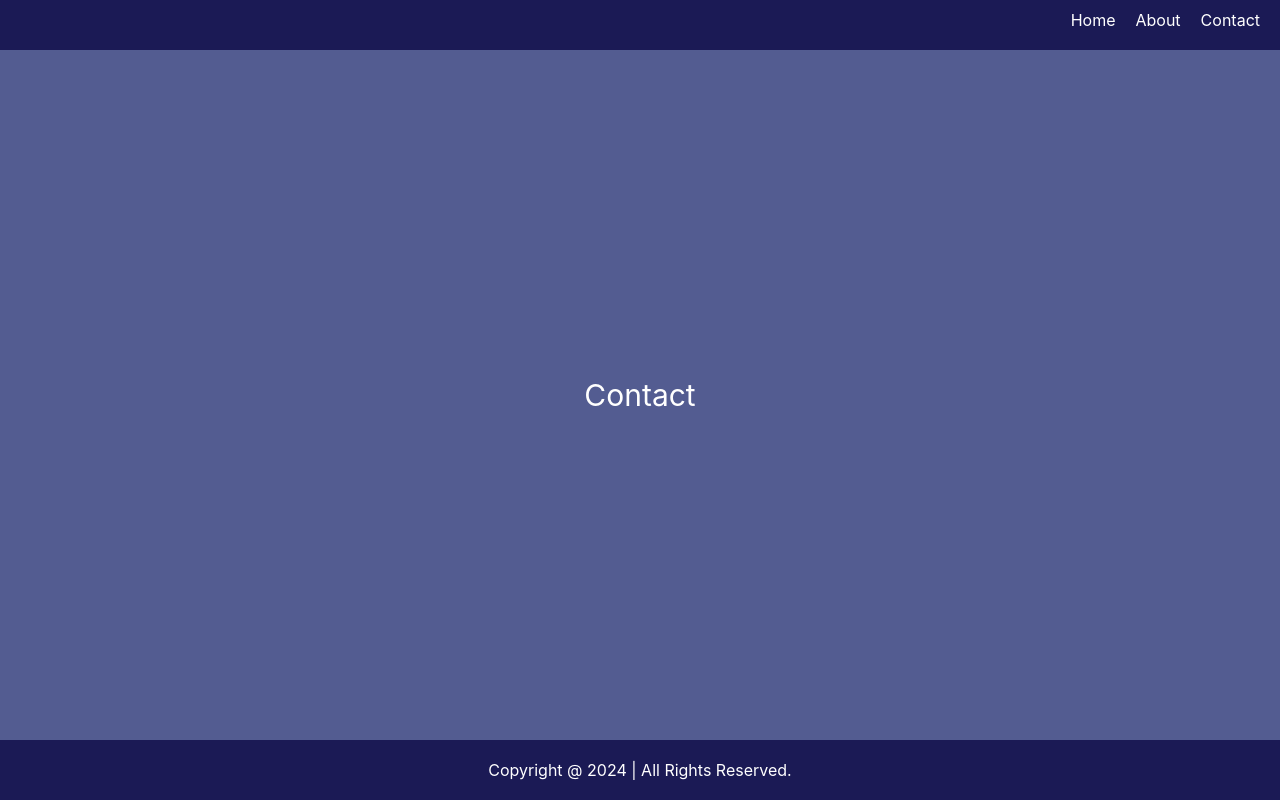
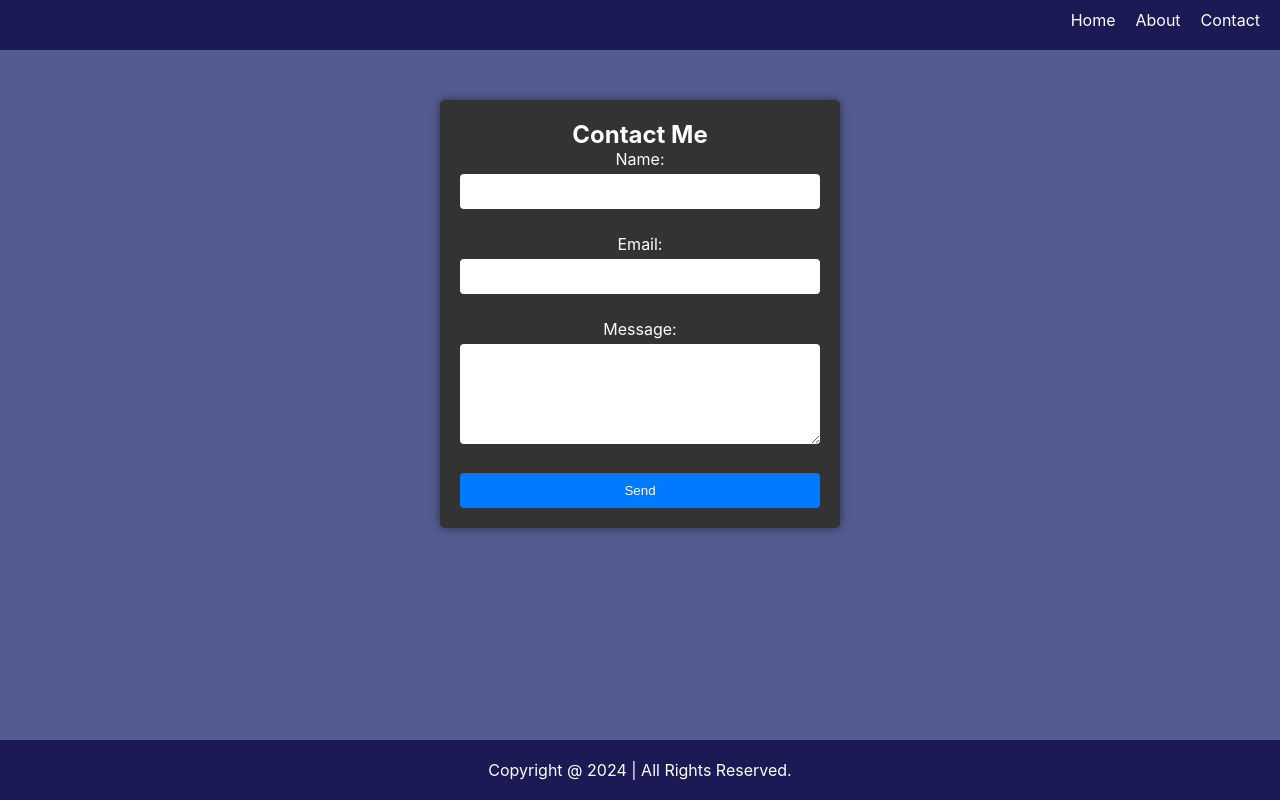
Before and after one commit to ian7525/portfolio, a React (Create React App) app: page /portfolio/contact in a window 1280 px wide. Built offline with nearby package versions, Linux system fonts and the light colour scheme.

Commit message:
Add TypeWriter module and update Contact page

```diff
--- a/package.json
+++ b/package.json
@@ -18,6 +18,7 @@
     "react-scripts": "5.0.1",
     "styled-components": "^6.1.8",
     "typescript": "^4.9.5",
+    "typewriter-effect": "^2.21.0",
     "web-vitals": "^2.1.4"
   },
   "scripts": {
--- a/src/pages/Contact.tsx
+++ b/src/pages/Contact.tsx
@@ -1,21 +1,100 @@
-import React from 'react'
+import React, { useState } from 'react'
 import styled from 'styled-components'
 
 const Container = styled.div`
-  display: flex;
-  flex-direction: column;
-  align-items: left;
-  justify-content: center;
+  background-color: #333;
+  padding: 20px;
+  color: white;
+  max-width: 400px;
+  margin: 50px auto;
+  border-radius: 5px;
+  box-shadow: 0px 0px 10px rgba(0, 0, 0, 0.5);
 
-  font-size: 30px;
+  h2 {
+    text-align: center;
+  }
+`
+
+const FromGroup = styled.div`
+  margin-bottom: 15px;
+  label {
+    display: block;
+    margin-bottom: 5px;
+  }
+
+  input,
+  textarea {
+    width: 100%;
+    padding: 10px;
+    margin-bottom: 10px;
+    border: none;
+    border-radius: 4px;
+  }
+
+  textarea {
+    height: 100px;
+  }
+`
+
+const EmailSubmit = styled.button`
+  background-color: #007bff;
   color: white;
+  border: none;
+  padding: 10px 20px;
+  border-radius: 4px;
+  cursor: pointer;
+  display: block;
+  width: 100%;
 
-
-  height: calc(100vh - 50px - 60px);
+  &::hover {
+    background-color: #0056b3;
+  }
 `
 
 const Contact = () => {
-  return <Container>Contact</Container>
+  const [name, setName] = useState('')
+  const [email, setEmail] = useState('')
+  const [message, setMessage] = useState('')
+
+  const handleSubmit = async (e: any) => {
+    e.preventDefault()
+    console.log('Submit')
+  }
+
+  return (
+    <Container>
+      <h2>Contact Me</h2>
+      <form onSubmit={handleSubmit}>
+        <FromGroup>
+          <label htmlFor="name">Name:</label>
+          <input
+            type="text"
+            id="name"
+            value={name}
+            onChange={(e) => setName(e.target.value)}
+          />
+        </FromGroup>
+        <FromGroup>
+          <label htmlFor="email">Email:</label>
+          <input
+            type="email"
+            id="email"
+            value={email}
+            onChange={(e) => setEmail(e.target.value)}
+          />
+        </FromGroup>
+        <FromGroup>
+          <label htmlFor="message">Message:</label>
+          <textarea
+            id="message"
+            value={message}
+            onChange={(e) => setMessage(e.target.value)}
+          />
+        </FromGroup>
+        <EmailSubmit disabled={true}>Send</EmailSubmit>
+      </form>
+    </Container>
+  )
 }
 
 export default Contact
--- a/src/pages/Home.tsx
+++ b/src/pages/Home.tsx
@@ -1,5 +1,7 @@
 import React from 'react'
 import styled from 'styled-components'
+
+import TypeWriter from '../utils/typeWriter'
 
 import AvatarImages from '../imgs/avatar.png'
 
@@ -49,6 +51,7 @@ const Home = () => {
       <GreetingContainer>
         <h2>Hi There!</h2>
         <p>I'm Ian</p>
+        <TypeWriter strings={['Software Engineer', 'Full Stack Developer']} />
         <ResumeContainer>
           My Resume:{' '}
           <a href={engResume} target="_blank" rel="noopener noreferrer">
--- /dev/null
+++ b/src/utils/typeWriter.tsx
@@ -0,0 +1,20 @@
+import React from 'react'
+import Typewriter from 'typewriter-effect'
+
+interface TypeWriterProps {
+  strings: string[]
+}
+
+const TypeWriter: React.FC<TypeWriterProps> = ({ strings }) => {
+  return (
+    <Typewriter
+      options={{
+        strings,
+        autoStart: true,
+        loop: true,
+      }}
+    />
+  )
+}
+
+export default TypeWriter
```
Also changed, not shown: 1 other file (tests, documents, lock files or other folders).
